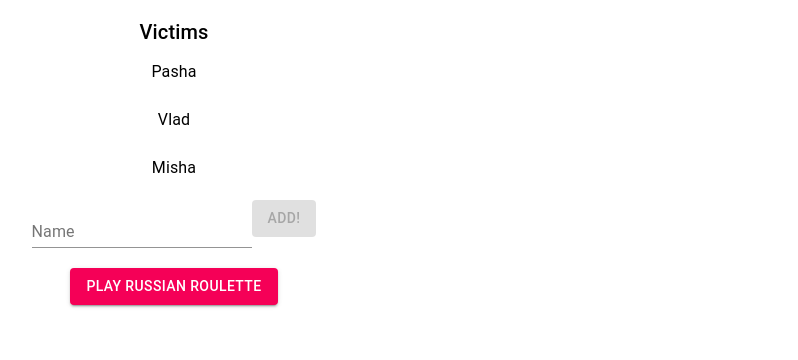
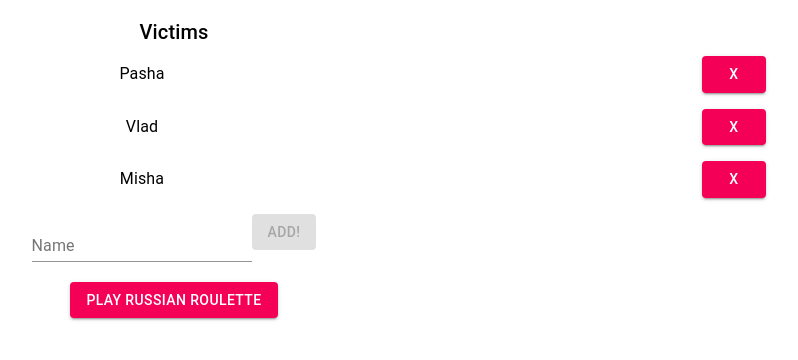
Before and after one commit to pavel1yakimovich/pavel1yakimovich.github.io, a React (Create React App) app: page / in a window 1280 px wide. Shown: the top 360 px of the page, without its empty margins (466-1264 px from the left). Built offline with nearby package versions, Linux system fonts and the light colour scheme.

Commit message:
add mercy function

```diff
--- a/src/App.js
+++ b/src/App.js
@@ -9,12 +9,17 @@ import RussianRoulette from './components/RussianRoulette';
 function App() {
   const [victims, setVictims] = useState(['Pasha', 'Vlad', 'Misha']);
   const addVictim = name => setVictims(prev => [...prev, name]);
+  const mercy = index => setVictims((prev) => {
+    const arr = [...prev];
+    arr.splice(index, 1);
+    return arr;
+  });
 
   return (
     <Container>
-      <NameList names={victims} />
+      <NameList names={victims} mercy={mercy} />
       <NewNameForm addVictim={addVictim} />
-      <RussianRoulette victims={victims}/>
+      <RussianRoulette victims={victims} />
     </Container>
   );
 }
--- a/src/components/NameList.jsx
+++ b/src/components/NameList.jsx
@@ -1,16 +1,17 @@
-import { List, ListItem, ListItemText, Typography } from "@material-ui/core";
+import { Button, List, ListItem, ListItemText, Typography } from "@material-ui/core";
 
 import '../index.css';
 
-const NameList = ({ names }) => (
+const NameList = ({ names, mercy }) => (
   <>
     <List component="nav">
       <Typography className='center' variant="h6">
         Victims
       </Typography>
-      {names.map(name => (
+      {names.map((name, index) => (
         <ListItem key={name}>
           <ListItemText className='center' primary={name} />
+          <Button color="secondary" variant="contained" onClick={() => mercy(index)} >X</Button>
         </ListItem>
       ))}
     </List>
```
Also changed, not shown: src/components/RussianRoulette.jsx (line endings or trailing spaces).
